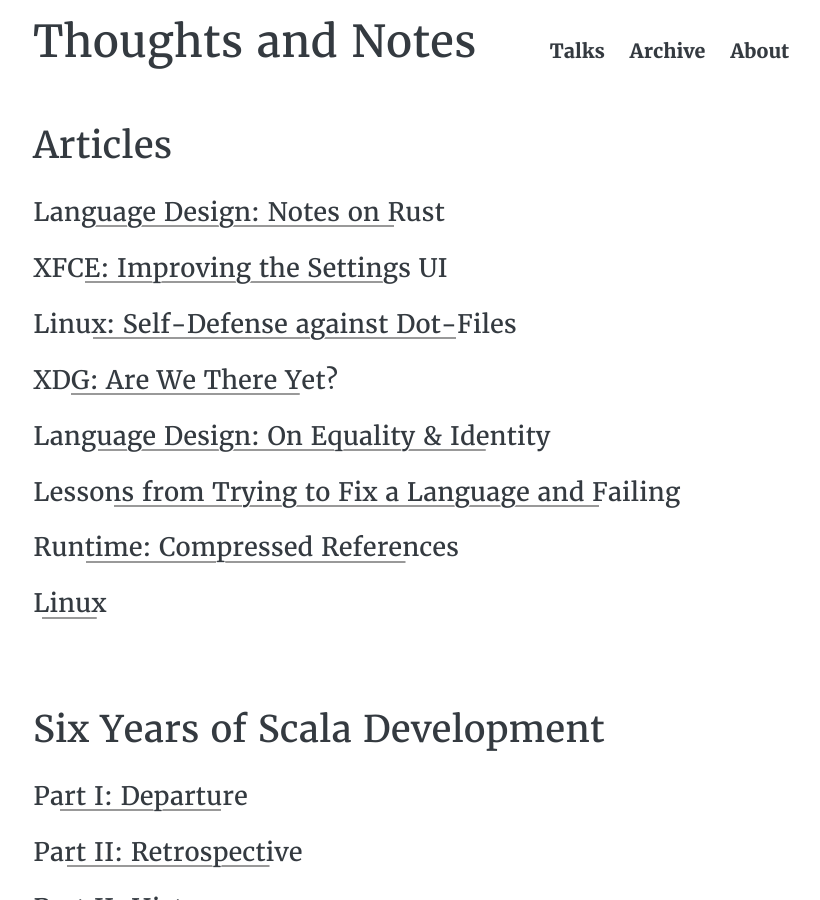
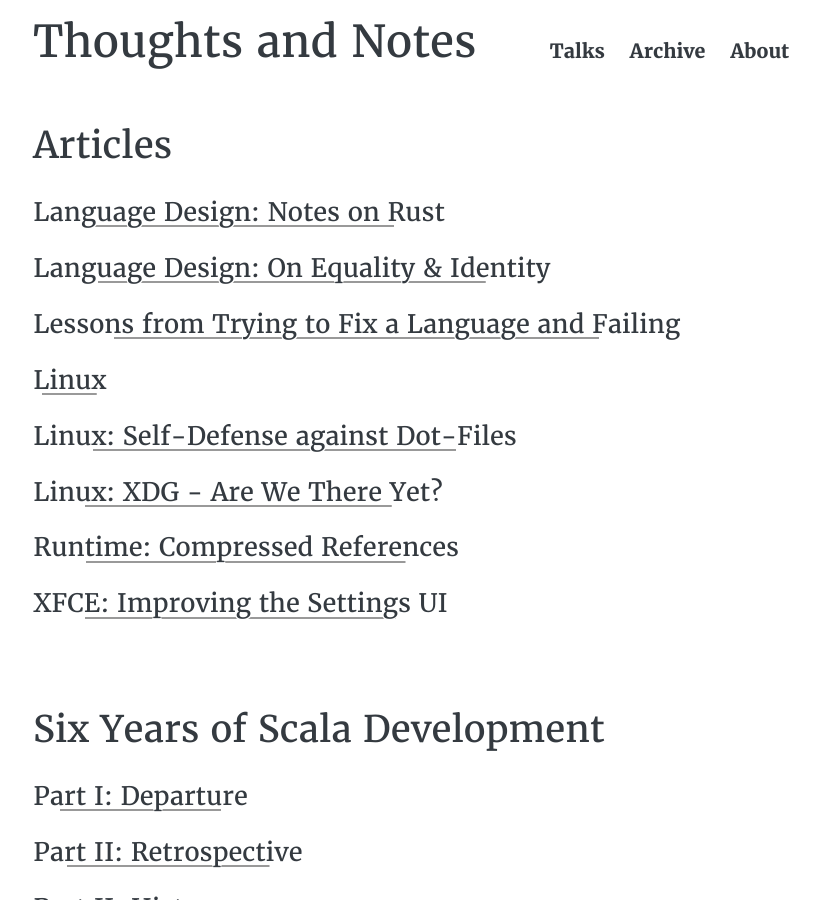
Before and after one commit to soc/soc.me, a Jekyll site: the page built from index.md, in a window 1280 px wide and 900 px high. Shown: the whole window, without its empty margins (224-1044 px from the left). Built offline with Jekyll 4.4.1, drawn with Linux system fonts in a browser that asks for light colours; some web fonts are replaced.

Commit message:
Work on structure

```diff
--- a/_articles/linux/xdg-are-we-there-yet.md
+++ b/_articles/linux/xdg-are-we-there-yet.md
@@ -1,5 +1,5 @@
 ---
-title:  "XDG: Are We There Yet?"
+title:  "Linux: XDG - Are We There Yet?"
 date:   2017-10-23 12:00:00 +0200
 ---
 
--- a/index.md
+++ b/index.md
@@ -6,7 +6,8 @@
 
 {% assign articles = site.collections[0] %}
 <h1>{{articles.name}}</h1>
-{% for post in articles.docs %}
+{% assign sortedPosts = articles.docs | sort: 'title' %}
+{% for post in sortedPosts %}
   {% assign title_drop = articles.name | append: " – " %}
   <h3><a href="{{post.url | prepend: site.baseurl}}">{{post.title | remove_first: title_drop }}</a></h3>
 {% endfor %}
```
